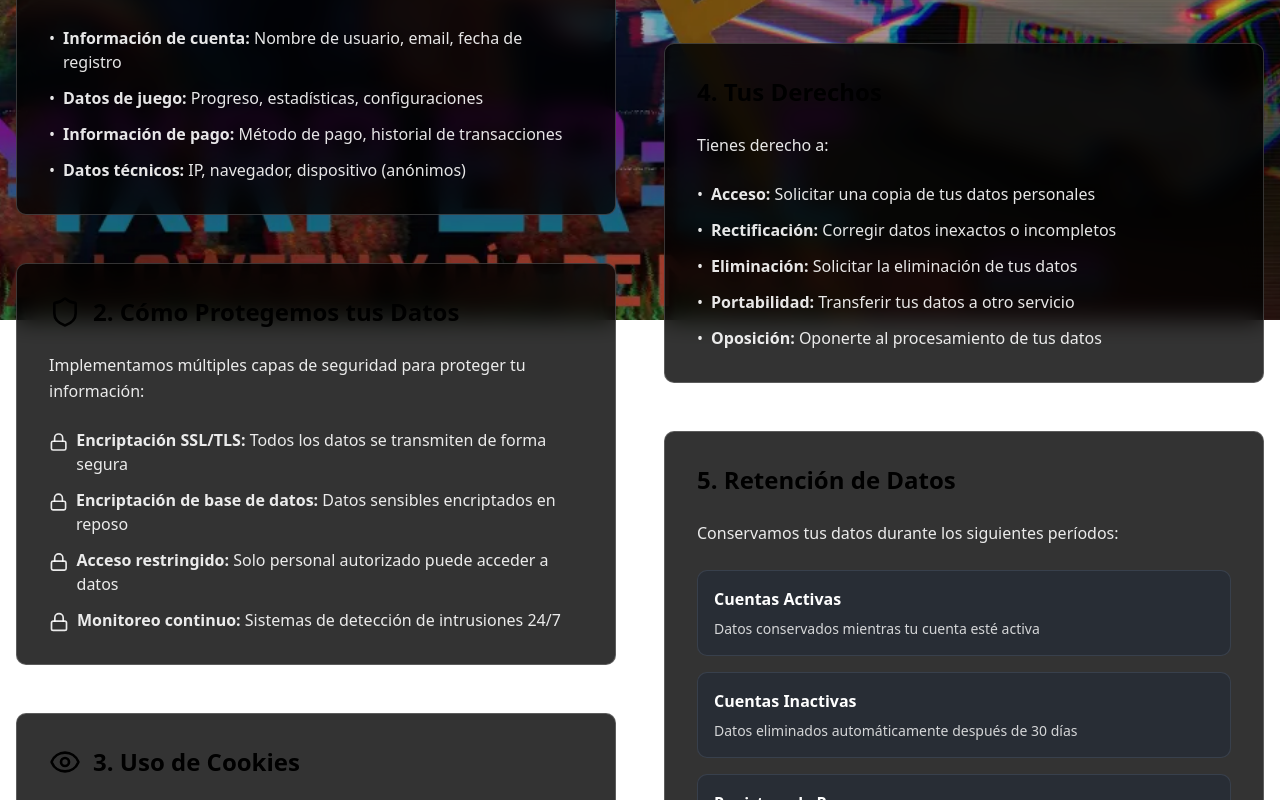
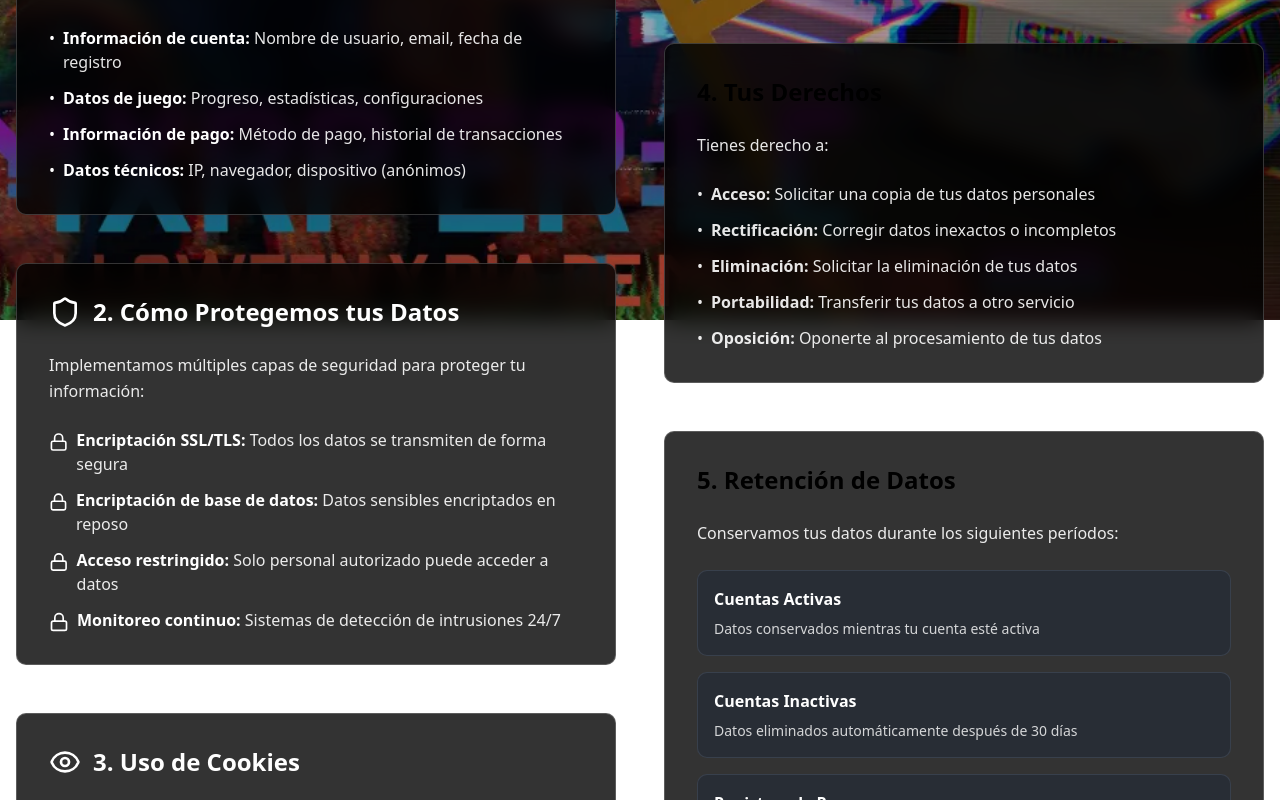
Before and after one commit to SyphronDev/MXRP-WEB, a Next.js app: page /privacidad in a window 1280 px wide. Shown: the part 480-1280 px from the top of the page. Built offline with nearby package versions, Linux system fonts and the light colour scheme.

Commit message:
Update page.tsx

```diff
--- a/app/privacidad/page.tsx
+++ b/app/privacidad/page.tsx
@@ -23,7 +23,7 @@ export default function PrivacidadPage() {
         <main className="container mx-auto px-4 py-20">
           {/* Main Title */}
           <div className="text-center mb-16">
-            <h1 className="text-5xl md:text-6xl font-bold text-primary mb-4 drop-shadow-lg">
+            <h1 className="text-5xl md:text-6xl font-bold text-white mb-4 drop-shadow-lg">
               Política de Privacidad
             </h1>
             <p className="text-xl text-white/90 max-w-3xl mx-auto drop-shadow-md">
@@ -39,8 +39,8 @@ export default function PrivacidadPage() {
               {/* 1. Información que Recopilamos */}
               <section className="bg-black/80 backdrop-blur-md border border-white/20 rounded-lg p-8">
                 <div className="flex items-center mb-6">
-                  <Database className="h-8 w-8 text-primary mr-3" />
-                  <h2 className="text-2xl font-bold text-primary">
+                  <Database className="h-8 w-8 text-white mr-3" />
+                  <h2 className="text-2xl font-bold text-white">
                     1. Información que Recopilamos
                   </h2>
                 </div>
@@ -52,30 +52,30 @@ export default function PrivacidadPage() {
 
                 <ul className="text-white/90 space-y-3">
                   <li className="flex items-start">
-                    <span className="text-primary mr-2">•</span>
+                    <span className="text-white mr-2">•</span>
                     <div>
-                      <strong>Información de cuenta:</strong> Nombre de usuario,
+                      <strong className="text-white">Información de cuenta:</strong> Nombre de usuario,
                       email, fecha de registro
                     </div>
                   </li>
                   <li className="flex items-start">
-                    <span className="text-primary mr-2">•</span>
+                    <span className="text-white mr-2">•</span>
                     <div>
-                      <strong>Datos de juego:</strong> Progreso, estadísticas,
+                      <strong className="text-white">Datos de juego:</strong> Progreso, estadísticas,
                       configuraciones
                     </div>
                   </li>
                   <li className="flex items-start">
-                    <span className="text-primary mr-2">•</span>
+                    <span className="text-white mr-2">•</span>
                     <div>
-                      <strong>Información de pago:</strong> Método de pago,
+                      <strong className="text-white">Información de pago:</strong> Método de pago,
                       historial de transacciones
                     </div>
                   </li>
                   <li className="flex items-start">
-                    <span className="text-primary mr-2">•</span>
+                    <span className="text-white mr-2">•</span>
                     <div>
-                      <strong>Datos técnicos:</strong> IP, navegador,
+                      <strong className="text-white">Datos técnicos:</strong> IP, navegador,
                       dispositivo (anónimos)
                     </div>
                   </li>
@@ -85,8 +85,8 @@ export default function PrivacidadPage() {
               {/* 2. Cómo Protegemos tus Datos */}
               <section className="bg-black/80 backdrop-blur-md border border-white/20 rounded-lg p-8">
                 <div className="flex items-center mb-6">
-                  <Shield className="h-8 w-8 text-primary mr-3" />
-                  <h2 className="text-2xl font-bold text-primary">
+                  <Shield className="h-8 w-8 text-white mr-3" />
+                  <h2 className="text-2xl font-bold text-white">
                     2. Cómo Protegemos tus Datos
                   </h2>
                 </div>
@@ -98,30 +98,30 @@ export default function PrivacidadPage() {
 
                 <ul className="text-white/90 space-y-3">
                   <li className="flex items-start">
-                    <Lock className="h-5 w-5 text-primary mr-2 mt-1" />
+                    <Lock className="h-5 w-5 text-white mr-2 mt-1" />
                     <div>
-                      <strong>Encriptación SSL/TLS:</strong> Todos los datos se
+                      <strong className="text-white">Encriptación SSL/TLS:</strong> Todos los datos se
                       transmiten de forma segura
                     </div>
                   </li>
                   <li className="flex items-start">
-                    <Lock className="h-5 w-5 text-primary mr-2 mt-1" />
+                    <Lock className="h-5 w-5 text-white mr-2 mt-1" />
                     <div>
-                      <strong>Encriptación de base de datos:</strong> Datos
+                      <strong className="text-white">Encriptación de base de datos:</strong> Datos
                       sensibles encriptados en reposo
                     </div>
                   </li>
                   <li className="flex items-start">
-                    <Lock className="h-5 w-5 text-primary mr-2 mt-1" />
+                    <Lock className="h-5 w-5 text-white mr-2 mt-1" />
                     <div>
-                      <strong>Acceso restringido:</strong> Solo personal
+                      <strong className="text-white">Acceso restringido:</strong> Solo personal
                       autorizado puede acceder a datos
                     </div>
                   </li>
                   <li className="flex items-start">
-                    <Lock className="h-5 w-5 text-primary mr-2 mt-1" />
+                    <Lock className="h-5 w-5 text-white mr-2 mt-1" />
                     <div>
-                      <strong>Monitoreo continuo:</strong> Sistemas de detección
+                      <strong className="text-white">Monitoreo continuo:</strong> Sistemas de detección
                       de intrusiones 24/7
                     </div>
                   </li>
@@ -131,8 +131,8 @@ export default function PrivacidadPage() {
               {/* 3. Uso de Cookies */}
               <section className="bg-black/80 backdrop-blur-md border border-white/20 rounded-lg p-8">
                 <div className="flex items-center mb-6">
-                  <Eye className="h-8 w-8 text-primary mr-3" />
-                  <h2 className="text-2xl font-bold text-primary">
+                  <Eye className="h-8 w-8 text-white mr-3" />
+                  <h2 className="text-2xl font-bold text-white">
                     3. Uso de Cookies
                   </h2>
                 </div>
```
